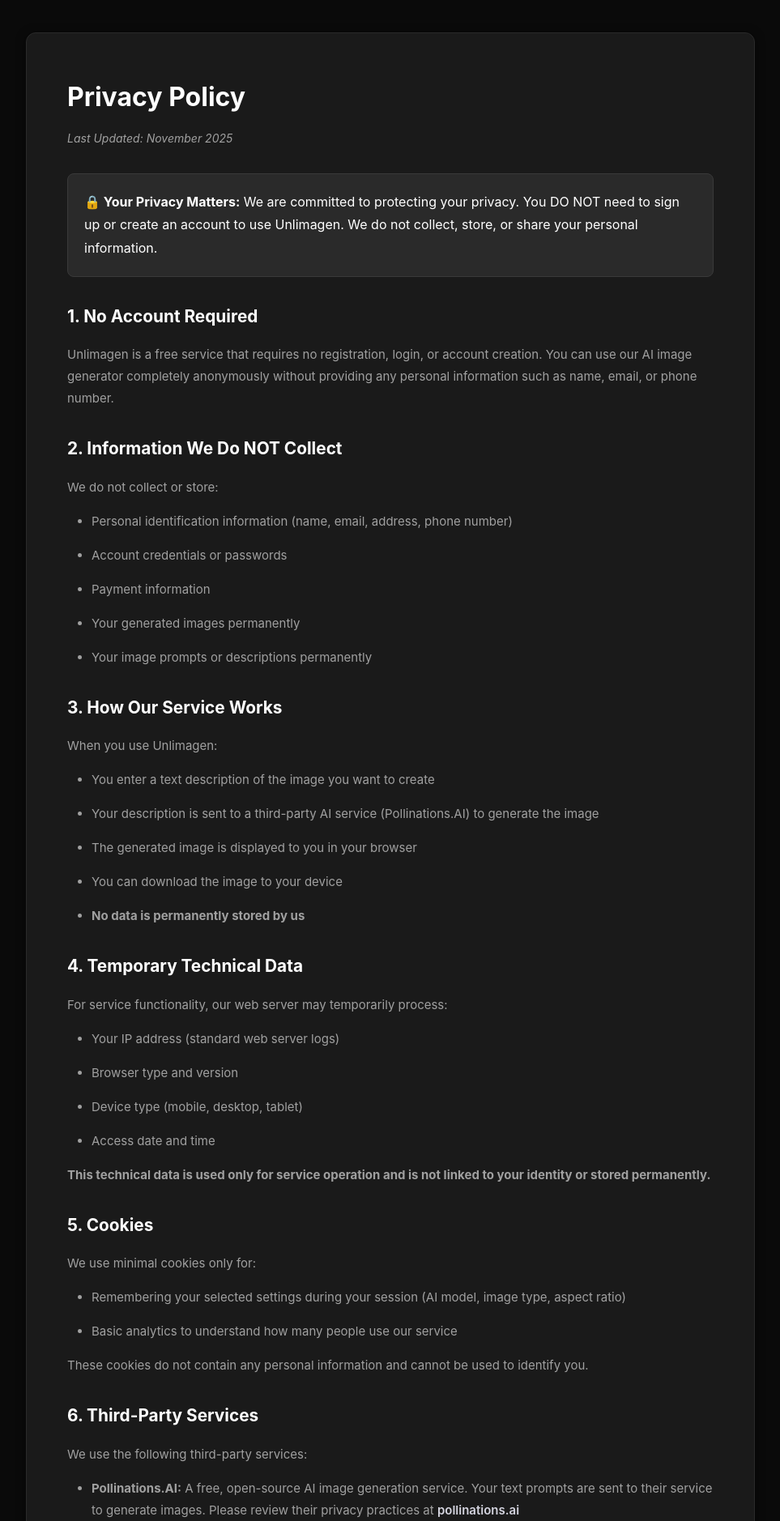
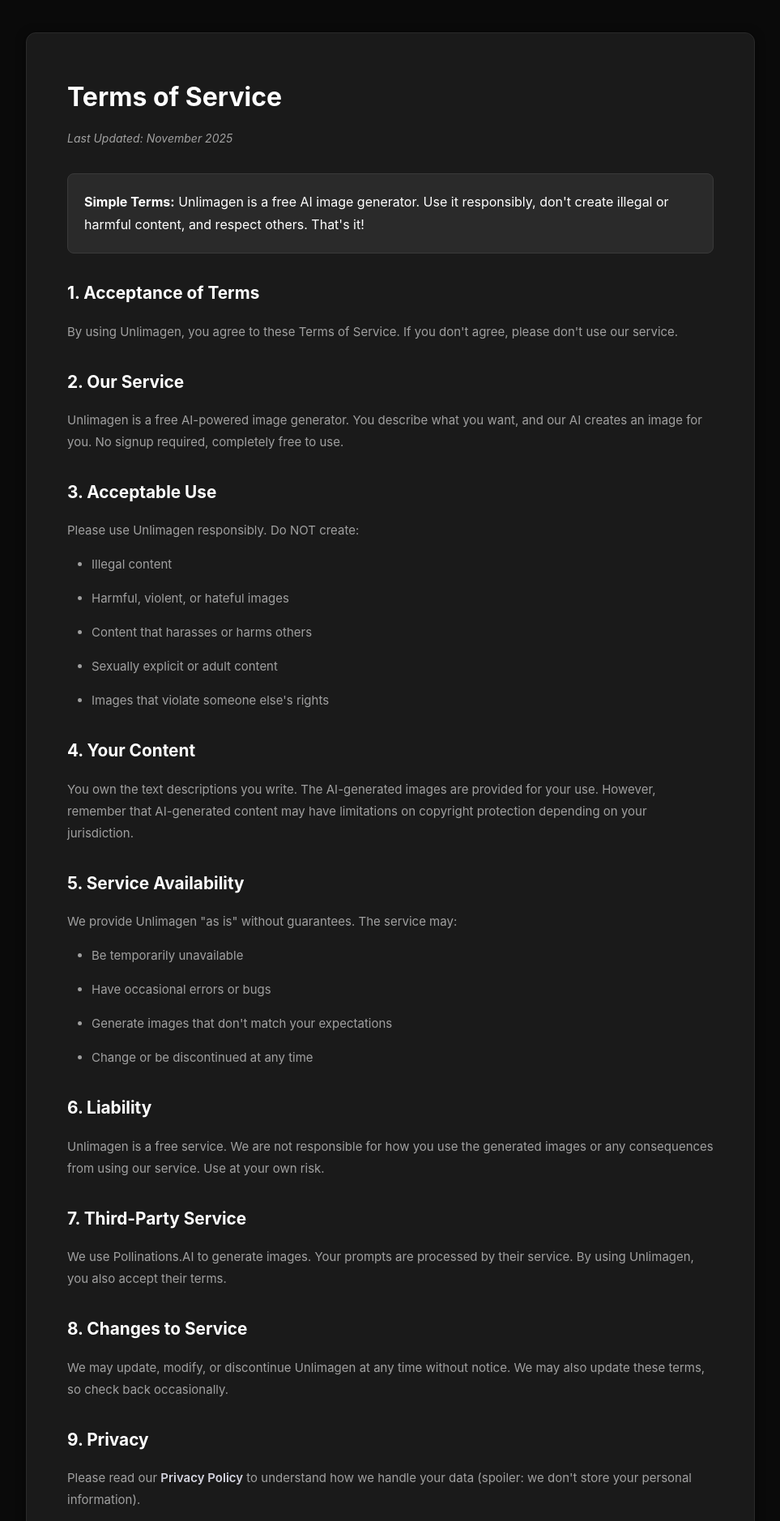
Before and after one commit to Yashe777/unlimagen, a Flask app: page /privacy in a window 1280 px wide. Shown: the part 59-1937 px from the top of the page at 81% size, without its empty margins (158-1121 px from the left). Run offline with Flask 3, Linux system fonts and the light colour scheme.

Commit message:
Update Privacy Policy to Terms of Service

```diff
--- a/templates/privacy.html
+++ b/templates/privacy.html
@@ -3,13 +3,13 @@
 <head>
     <meta charset="UTF-8">
     <meta name="viewport" content="width=device-width, initial-scale=1.0">
-    <title>Privacy Policy - Unlimagen</title>
+    <title>Terms of Service - Unlimagen</title>
 
     <!-- Google AdSense -->
     <script async src="https://pagead2.googlesyndication.com/pagead/js/adsbygoogle.js?client=ca-pub-2764902678566880"
      crossorigin="anonymous"></script>
 
-    <meta name="description" content="Privacy Policy for Unlimagen - Learn how we protect your data and privacy.">
+    <meta name="description" content="Terms of Service for Unlimagen - Read our terms and conditions for using the AI Image Generator.">
 
     <style>
         * {
@@ -124,102 +124,58 @@
     </div>
 
     <div class="container">
-        <h1>Privacy Policy</h1>
+        <h1>Terms of Service</h1>
         <p class="last-updated">Last Updated: November 2025</p>
 
         <div class="highlight">
-            <strong>🔒 Your Privacy Matters:</strong> We are committed to protecting your privacy. You DO NOT need to sign up or create an account to use Unlimagen. We do not collect, store, or share your personal information.
+            <strong>Simple Terms:</strong> Unlimagen is a free AI image generator. Use it responsibly, don't create illegal or harmful content, and respect others. That's it!
         </div>
 
-        <h2>1. No Account Required</h2>
-        <p>Unlimagen is a free service that requires no registration, login, or account creation. You can use our AI image generator completely anonymously without providing any personal information such as name, email, or phone number.</p>
+        <h2>1. Acceptance of Terms</h2>
+        <p>By using Unlimagen, you agree to these Terms of Service. If you don't agree, please don't use our service.</p>
 
-        <h2>2. Information We Do NOT Collect</h2>
-        <p>We do not collect or store:</p>
+        <h2>2. Our Service</h2>
+        <p>Unlimagen is a free AI-powered image generator. You describe what you want, and our AI creates an image for you. No signup required, completely free to use.</p>
+
+        <h2>3. Acceptable Use</h2>
+        <p>Please use Unlimagen responsibly. Do NOT create:</p>
         <ul>
-            <li>Personal identification information (name, email, address, phone number)</li>
-            <li>Account credentials or passwords</li>
-            <li>Payment information</li>
-            <li>Your generated images permanently</li>
-            <li>Your image prompts or descriptions permanently</li>
+            <li>Illegal content</li>
+            <li>Harmful, violent, or hateful images</li>
+            <li>Content that harasses or harms others</li>
+            <li>Sexually explicit or adult content</li>
+            <li>Images that violate someone else's rights</li>
         </ul>
 
-        <h2>3. How Our Service Works</h2>
-        <p>When you use Unlimagen:</p>
+        <h2>4. Your Content</h2>
+        <p>You own the text descriptions you write. The AI-generated images are provided for your use. However, remember that AI-generated content may have limitations on copyright protection depending on your jurisdiction.</p>
+
+        <h2>5. Service Availability</h2>
+        <p>We provide Unlimagen "as is" without guarantees. The service may:</p>
         <ul>
-            <li>You enter a text description of the image you want to create</li>
-            <li>Your description is sent to a third-party AI service (Pollinations.AI) to generate the image</li>
-            <li>The generated image is displayed to you in your browser</li>
-            <li>You can download the image to your device</li>
-            <li><strong>No data is permanently stored by us</strong></li>
+            <li>Be temporarily unavailable</li>
+            <li>Have occasional errors or bugs</li>
+            <li>Generate images that don't match your expectations</li>
+            <li>Change or be discontinued at any time</li>
         </ul>
 
-        <h2>4. Temporary Technical Data</h2>
-        <p>For service functionality, our web server may temporarily process:</p>
-        <ul>
-            <li>Your IP address (standard web server logs)</li>
-            <li>Browser type and version</li>
-            <li>Device type (mobile, desktop, tablet)</li>
-            <li>Access date and time</li>
-        </ul>
-        <p><strong>This technical data is used only for service operation and is not linked to your identity or stored permanently.</strong></p>
+        <h2>6. Liability</h2>
+        <p>Unlimagen is a free service. We are not responsible for how you use the generated images or any consequences from using our service. Use at your own risk.</p>
 
-        <h2>5. Cookies</h2>
-        <p>We use minimal cookies only for:</p>
-        <ul>
-            <li>Remembering your selected settings during your session (AI model, image type, aspect ratio)</li>
-            <li>Basic analytics to understand how many people use our service</li>
-        </ul>
-        <p>These cookies do not contain any personal information and cannot be used to identify you.</p>
+        <h2>7. Third-Party Service</h2>
+        <p>We use Pollinations.AI to generate images. Your prompts are processed by their service. By using Unlimagen, you also accept their terms.</p>
 
-        <h2>6. Third-Party Services</h2>
-        <p>We use the following third-party services:</p>
-        <ul>
-            <li><strong>Pollinations.AI:</strong> A free, open-source AI image generation service. Your text prompts are sent to their service to generate images. Please review their privacy practices at <a href="https://pollinations.ai" target="_blank">pollinations.ai</a></li>
-            <li><strong>Advertising Partners:</strong> We use third-party advertising companies (including Google AdSense and Ezoic) to serve ads when you visit our website. These companies may use information about your visits to this and other websites in order to provide relevant advertisements. This may include the use of cookies and similar technologies.</li>
-        </ul>
+        <h2>8. Changes to Service</h2>
+        <p>We may update, modify, or discontinue Unlimagen at any time without notice. We may also update these terms, so check back occasionally.</p>
 
-        <h2>6.1. Advertising and Cookies</h2>
-        <p>To support our free service, we display advertisements through third-party advertising networks such as Google AdSense and Ezoic. These advertising partners may use cookies and similar technologies to:</p>
-        <ul>
-            <li>Display personalized advertisements based on your browsing history and interests</li>
-            <li>Measure ad performance and effectiveness</li>
-            <li>Prevent the same ads from being shown repeatedly</li>
-            <li>Provide aggregate reporting to advertisers</li>
-        </ul>
+        <h2>9. Privacy</h2>
+        <p>Please read our <a href="/privacy">Privacy Policy</a> to understand how we handle your data (spoiler: we don't store your personal information).</p>
 
-        <p><strong>Google AdSense:</strong> Google uses cookies to serve ads based on your prior visits to our website or other websites. You may opt out of personalized advertising by visiting <a href="https://www.google.com/settings/ads" target="_blank">Google's Ads Settings</a>. Alternatively, you can opt out of third-party cookies by visiting <a href="http://www.aboutads.info/choices/" target="_blank">aboutads.info</a>.</p>
-
-        <p><strong>Ezoic:</strong> We partner with Ezoic to optimize ad placements and improve user experience. Ezoic may use cookies and similar technologies. You can learn more about Ezoic's privacy practices at <a href="https://www.ezoic.com/privacy-policy/" target="_blank">ezoic.com/privacy-policy</a>.</p>
-
-        <p><strong>Your Choices:</strong> You can control cookies through your browser settings. However, disabling cookies may affect the functionality and features of our website. Most web browsers allow you to refuse cookies or alert you when cookies are being sent.</p>
-
-        <h2>7. Data Security</h2>
-        <p>Since we do not store your personal data or images, there is minimal risk to your privacy. Your images are generated in real-time and displayed directly in your browser. We implement standard security measures to protect our service infrastructure.</p>
-
-        <h2>8. Children's Privacy</h2>
-        <p>Our service does not require registration and does not collect personal information from anyone, including children. Parents should supervise their children's internet use.</p>
-
-        <h2>9. Your Control</h2>
-        <p>You have complete control:</p>
-        <ul>
-            <li>Use our service anonymously without any account</li>
-            <li>Clear your browser cookies at any time</li>
-            <li>Download and save only the images you want</li>
-            <li>Stop using our service at any time without any consequences</li>
-        </ul>
-
-        <h2>10. International Users</h2>
-        <p>Unlimagen can be accessed from anywhere in the world. By using our service, you acknowledge that your image generation requests may be processed by servers in different countries.</p>
-
-        <h2>11. Changes to This Privacy Policy</h2>
-        <p>We may update this privacy policy from time to time to reflect changes in our practices or for legal reasons. The "Last Updated" date at the top will always show when the last changes were made. Continued use of our service after changes means you accept the updated policy.</p>
-
-        <h2>12. Contact Us</h2>
-        <p>If you have any questions about this privacy policy or our practices, please contact us through our <a href="/contact">Contact Page</a>.</p>
+        <h2>10. Contact</h2>
+        <p>Questions? Contact us through our <a href="/contact">Contact Page</a>.</p>
 
         <div class="highlight" style="margin-top: 40px;">
-            <strong>Summary:</strong> Unlimagen is a simple, free tool. No signup needed. We don't collect or store your personal information. Generate images freely and anonymously!
+            <strong>Bottom Line:</strong> Be respectful, use Unlimagen for good purposes, and enjoy creating amazing AI-generated images for free!
         </div>
     </div>
 </body>
```
